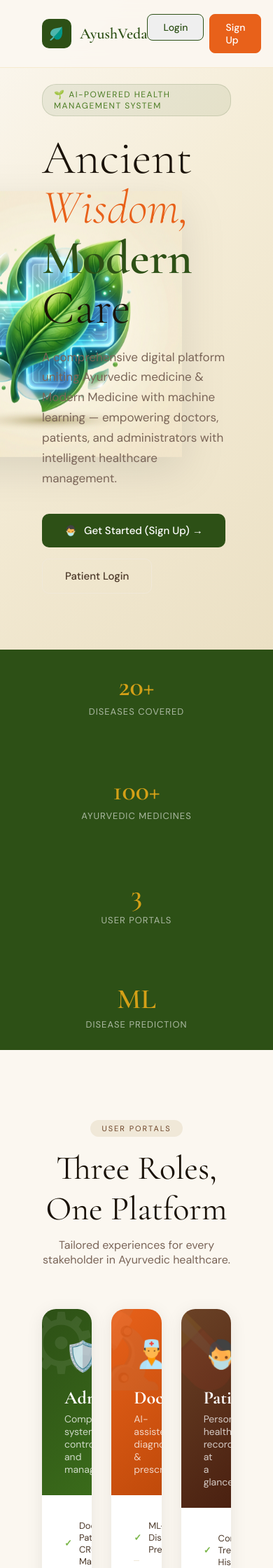
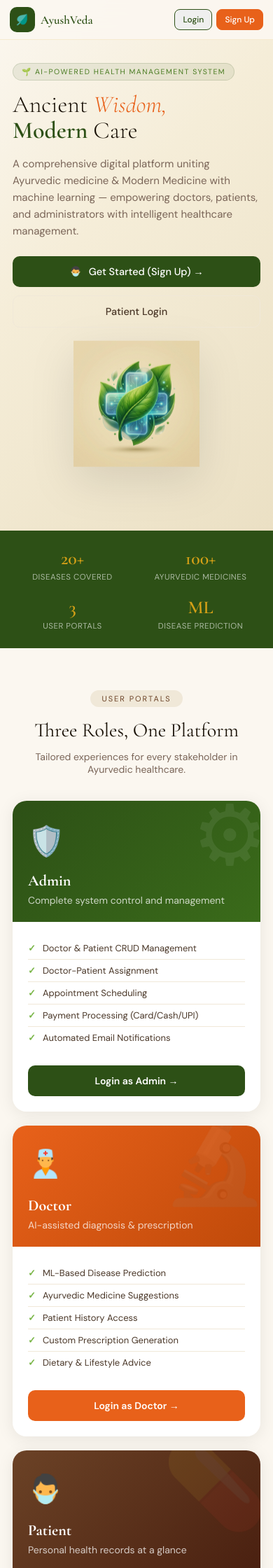
Before and after one commit to Hemanthps007/AyushVeda-Final, a Flask app: page / in a window 390 px wide; the page is wider, and only the part inside the window is pictured. Shown: the top 2240 px of that part at 70% size. Run offline with Flask 3, Linux system fonts and the light colour scheme; parts of the project's set-up code (start-up, migrations or seed data) failed here and were passed over; some libraries are stand-ins or nearby versions.

Commit message:
changed css in the index.html

```diff
--- a/templates/index.html
+++ b/templates/index.html
@@ -170,6 +170,132 @@
         /* FOOTER */
         footer { background: var(--text-dark); color: rgba(255,255,255,0.5); text-align: center; padding: 28px; font-size: 13px; }
         footer span { color: var(--saffron); }
+
+        /* DROPDOWN STYLES */
+        .dropdown { position: relative; display: inline-block; }
+        .dropdown-content {
+            display: none; position: absolute; right: 0; background-color: #fff;
+            min-width: 180px; box-shadow: 0 10px 30px rgba(0,0,0,0.1); border-radius: 12px;
+            z-index: 1000; overflow: visible; top: 100%; border: 1px solid rgba(0,0,0,0.05);
+            padding-top: 5px; margin-top: 5px;
+        }
+        .dropdown-content::before {
+            content: ''; position: absolute; top: -15px; left: 0; right: 0; height: 15px; background: transparent;
+        }
+        .dropdown-content a {
+            color: var(--text-dark); padding: 12px 20px; text-decoration: none;
+            display: block; font-size: 14px; transition: background 0.2s; border-bottom: 1px solid var(--cream-dark);
+        }
+        .dropdown-content a:last-child { border: none; }
+        .dropdown-content a:hover { background-color: var(--cream); color: var(--forest); }
+        .dropdown:hover .dropdown-content, .dropdown-content.show { display: block; }
+        .dropdown:hover .nav-btn-outline { background: var(--forest); color: #fff; }
+
+        /* ── RESPONSIVE DESIGN (DESKTOP, TABLET, MOBILE) ── */
+        @media (max-width: 1100px) {
+            nav { padding: 16px 36px; }
+            .hero { padding: 120px 36px 80px; }
+            .hero-circle { width: 420px; height: 420px; right: 20px; }
+            .hero-image { width: 320px; height: 320px; }
+            .portals { padding: 80px 36px; }
+            .features { padding: 70px 36px; }
+            .creds { padding: 50px 36px; }
+        }
+
+        @media (max-width: 960px) {
+            nav { padding: 14px 24px; }
+            .hero {
+                padding: 110px 24px 60px;
+                flex-direction: column-reverse;
+                text-align: center;
+                min-height: auto;
+            }
+            .hero-content {
+                max-width: 100%;
+                margin: 0 auto;
+                display: flex;
+                flex-direction: column;
+                align-items: center;
+            }
+            .hero-circle {
+                position: relative;
+                right: auto;
+                top: auto;
+                transform: none;
+                width: 340px;
+                height: 340px;
+                margin: 0 auto 30px;
+            }
+            .hero-image { width: 280px; height: 280px; }
+            .hero p { max-width: 540px; margin-left: auto; margin-right: auto; }
+            .hero-btns { justify-content: center; }
+            .stats-bar { padding: 24px 24px; gap: 40px; }
+            .portals-grid { grid-template-columns: repeat(auto-fit, minmax(280px, 1fr)); gap: 24px; }
+            .creds-grid { grid-template-columns: repeat(auto-fit, minmax(260px, 1fr)); }
+        }
+
+        @media (max-width: 768px) {
+            nav { padding: 12px 18px; }
+            .nav-brand h2 { font-size: 19px; }
+            .nav-logo { width: 36px; height: 36px; font-size: 17px; }
+            .nav-btn { padding: 7px 14px; font-size: 13px; }
+
+            .hero { padding: 90px 18px 50px; text-align: left; }
+            .hero-content { align-items: flex-start; }
+            .hero h1 { font-size: clamp(34px, 8.5vw, 46px); line-height: 1.1; margin-bottom: 16px; }
+            .hero p { font-size: 15px; line-height: 1.6; margin-bottom: 24px; }
+            .hero-btns { width: 100%; flex-direction: column; gap: 12px; }
+            .hero-btn { width: 100%; justify-content: center; padding: 13px 20px; font-size: 14.5px; }
+
+            .hero-circle { width: 260px; height: 260px; margin-bottom: 20px; }
+            .hero-image { width: 220px; height: 220px; }
+
+            .stats-bar {
+                padding: 24px 18px;
+                display: grid;
+                grid-template-columns: repeat(2, 1fr);
+                gap: 20px 12px;
+            }
+            .stat-item .val { font-size: 32px; }
+            .stat-item .lbl { font-size: 11.5px; letter-spacing: 0.5px; }
+
+            .portals { padding: 60px 18px; }
+            .section-header { margin-bottom: 36px; }
+            .section-header h2 { font-size: 32px; }
+            .section-header p { font-size: 14px; }
+            .portals-grid { grid-template-columns: 1fr; gap: 20px; }
+            .portal-header { padding: 30px 22px 22px; }
+            .portal-body { padding: 22px; }
+
+            .features { padding: 60px 18px; }
+            .features-grid { grid-template-columns: 1fr; gap: 16px; }
+            .feature-card { padding: 22px; }
+
+            .creds { padding: 50px 18px; }
+            .creds h2 { font-size: 28px; }
+            .creds p { font-size: 14px; margin-bottom: 24px; }
+            .creds-grid { grid-template-columns: 1fr; gap: 16px; }
+            .cred-card { padding: 18px; }
+
+            footer { padding: 24px 16px; font-size: 12px; line-height: 1.6; }
+        }
+
+        @media (max-width: 420px) {
+            nav { padding: 10px 14px; }
+            .nav-brand { gap: 8px; }
+            .nav-brand h2 { font-size: 17px; }
+            .nav-links { gap: 6px; }
+            .nav-btn { padding: 6px 11px; font-size: 12px; }
+
+            .hero-tag { font-size: 10.5px; padding: 5px 12px; margin-bottom: 16px; }
+            .hero h1 { font-size: 34px; }
+            .hero-circle { width: 220px; height: 220px; }
+            .hero-image { width: 180px; height: 180px; }
+
+            .stat-item .val { font-size: 26px; }
+            .section-header h2 { font-size: 28px; }
+            .portal-header h3 { font-size: 22px; }
+        }
     </style>
 </head>
 <body>
@@ -373,5 +472,27 @@
 <footer>
     <p>Built with <span>♥</span> using Python Flask · AyushVeda © 2026 · Healthcare Beyond Boundaries</p>
 </footer>
+<script>
+    // Touch-friendly dropdown toggle for mobile devices
+    document.addEventListener('DOMContentLoaded', function() {
+        const dropdown = document.querySelector('.dropdown');
+        const dropdownBtn = document.querySelector('.dropdown .nav-btn');
+        const dropdownContent = document.querySelector('.dropdown-content');
+
+        if (dropdownBtn && dropdownContent) {
+            dropdownBtn.addEventListener('click', function(e) {
+                e.preventDefault();
+                e.stopPropagation();
+                dropdownContent.classList.toggle('show');
+            });
+
+            document.addEventListener('click', function(e) {
+                if (dropdown && !dropdown.contains(e.target)) {
+                    dropdownContent.classList.remove('show');
+                }
+            });
+        }
+    });
+</script>
 </body>
 </html>
```
Also changed, not shown: other parts of templates/index.html (+1 -28 lines), ayurcare.db.
